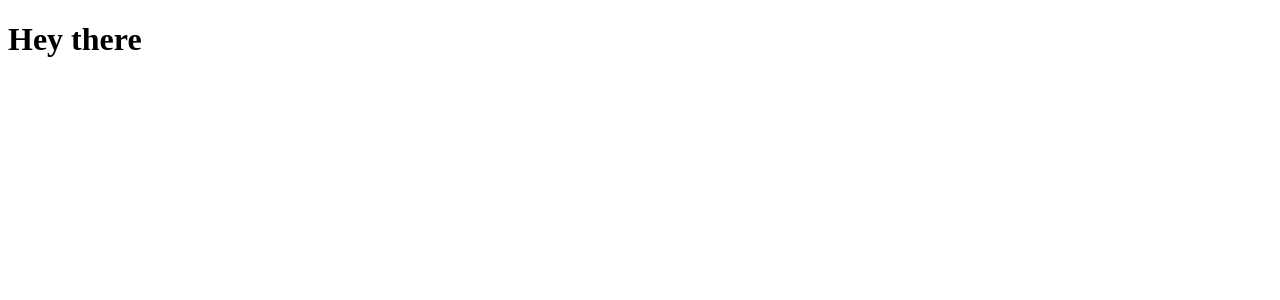
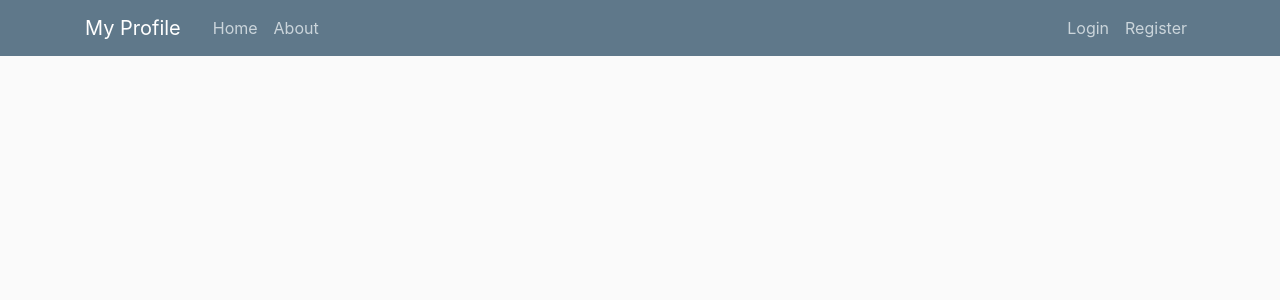
Before and after one commit to Faihope/Myprofile, a Flask app: page / in a window 1280 px wide. Before the commit the part shown is almost empty. Shown: the top 300 px of the page. Run offline with Flask 2, Linux system fonts and the light colour scheme; some libraries are stand-ins or nearby versions.

Commit message:
add a navigation bar and its links

```diff
--- a/app/__init__.py
+++ b/app/__init__.py
@@ -1,10 +1,14 @@
 from flask import Flask
 from .config import DevConfig
+from flask_bootstrap import Bootstrap
 
 #Initializing application
 app = Flask(__name__)
 # Setting up configuration
 app.config.from_object(DevConfig)
+app.config.from_pyfile("config.py")
 
 
+# Initializing Flask Extensions
+bootstrap = Bootstrap(app)
 from app import views
--- /dev/null
+++ b/app/static/index.css
@@ -0,0 +1,26 @@
+
+body {
+    background: #fafafa;
+    color: #333333;
+    margin-top: 5rem;
+  }
+
+  h1, h2, h3, h4, h5, h6 {
+    color: #444444;
+  }
+
+  .bg-steel {
+    background-color: #5f788a;
+  }
+
+  .site-header .navbar-nav .nav-link {
+    color: #cbd5db;
+  }
+
+  .site-header .navbar-nav .nav-link:hover {
+    color: #ffffff;
+  }
+
+  .site-header .navbar-nav .nav-link.active {
+    font-weight: 500;
+  }
--- a/app/templates/index.html
+++ b/app/templates/index.html
@@ -2,17 +2,41 @@
 <!DOCTYPE html>
 <html lang="en">
 <head>
+
     <meta charset="UTF-8">
     {% if title %}
     <title>{{title}}</title>
     {% else %}
     <title>This is my profile</title>
     {% endif %}
+    <link rel="stylesheet" href="https://maxcdn.bootstrapcdn.com/bootstrap/4.0.0/css/bootstrap.min.css" integrity="sha384-Gn5384xqQ1aoWXA+058RXPxPg6fy4IWvTNh0E263XmFcJlSAwiGgFAW/dAiS6JXm" crossorigin="anonymous">
+
+    <link rel="stylesheet" type="text/css" href="{{ url_for('static', filename='index.css') }}">
     <meta http-equiv="X-UA-Compatible" content="IE=edge">
     <meta name="viewport" content="width=device-width, initial-scale=1.0">
 
 </head>
 <body>
-    <h1>Hey there</h1>
+    <header class="site-header">
+        <nav class="navbar navbar-expand-md navbar-dark bg-steel fixed-top">
+          <div class="container">
+            <a class="navbar-brand mr-4" href="/">My Profile</a>
+            <button class="navbar-toggler" type="button" data-toggle="collapse" data-target="#navbarToggle" aria-controls="navbarToggle" aria-expanded="false" aria-label="Toggle navigation">
+              <span class="navbar-toggler-icon"></span>
+            </button>
+            <div class="collapse navbar-collapse" id="navbarToggle">
+              <div class="navbar-nav mr-auto">
+                <a class="nav-item nav-link" href="/">Home</a>
+                <a class="nav-item nav-link" href="/about">About</a>
+              </div>
+              <!-- Navbar Right Side -->
+              <div class="navbar-nav">
+                <a class="nav-item nav-link" href="/login">Login</a>
+                <a class="nav-item nav-link" href="/register">Register</a>
+              </div>
+            </div>
+          </div>
+        </nav>
+      </header>
 </body>
 </html>
```
